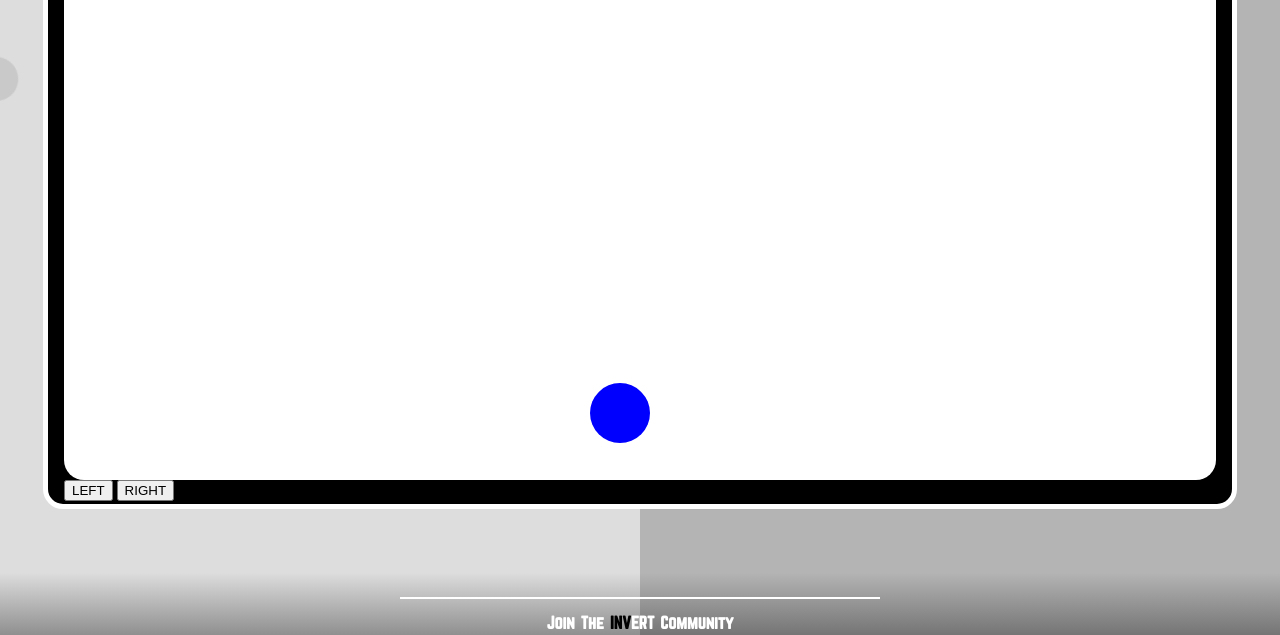
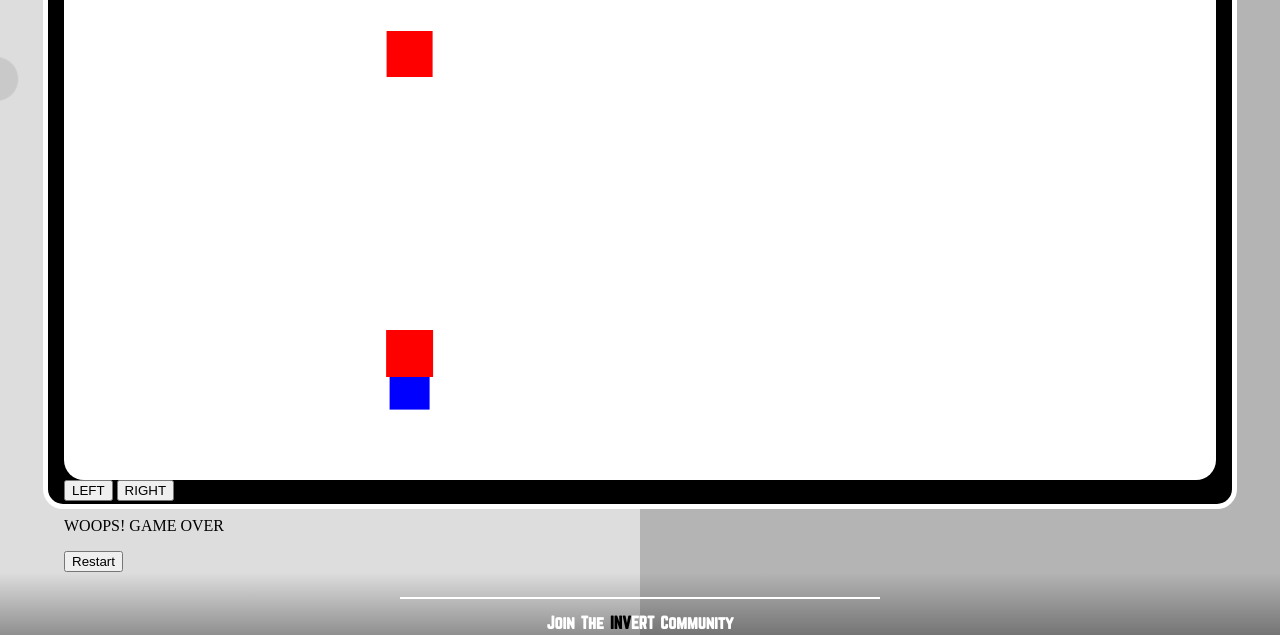
Before and after one commit to zimmal-adnan/game-website, a plain HTML site: page html-files/game.html in a window 1280 px wide. Both pictures are taken after a click on the button "LEFT". Shown: the part 567-1202 px from the top of the page. Drawn offline with Linux system fonts and the light colour scheme.

Commit message:
Added basic obstacles

```diff
--- a/css-files/game.css
+++ b/css-files/game.css
@@ -26,3 +26,7 @@
     display: block;
     border-radius: 20px;
 }
+
+.game-over{
+    opacity: 0;
+}
--- a/game.js
+++ b/game.js
@@ -6,46 +6,136 @@ document.addEventListener("DOMContentLoaded", () => {
     canvas.width = container.clientWidth;
     canvas.height = container.clientHeight;
 
+    let gameOver = false;
 
     class Player{
-        constructor(x, y, radius, color, speedX){
+        constructor(x, y, width, height, color){
             this.x = x;
             this.y = y;
-            this.radius = radius;
+            this.width = width;
+            this.height = height;
             this.color = color;
         }
 
         draw(){
-            context.beginPath()
-            context.arc(this.x, this.y, this.radius, 0, Math.PI * 2, false)
             context.fillStyle = this.color;
-            context.fill();
+            context.fillRect(this.x, this.y, this.width, this.height);
 
         }
 
         move(direction){
-            const step = 20;
-            if(direction == "left"){
+            const step = canvas.width * 0.20;
+            if(direction === "left" && this.x - step >= 0){
                 this.x -= step;
             }
-            if(direction == "right"){
+            if(direction === "right" && this.x + this.width + step <= canvas.width){
                 this.x += step;
             }
-            this.update();
+        }
+    }
+
+    const playerWidth = 40;
+    const playerHeight = 40;
+    const x = (canvas.width / 2) - (playerWidth / 2);
+    const y = canvas.height * 0.85;
+    const player = new Player(x, y, playerWidth, playerHeight, 'blue');
+
+    document.getElementById('left').addEventListener('click', () => player.move("left"));
+    document.getElementById('right').addEventListener('click', () => player.move("right"));
+
+    let gameSpeed = 3;
+    const obstacles = [];
+    const laneCount = 5;
+    const laneWidth = canvas.width / laneCount;
+    let spawnTimer = 100;
+
+    class Obstacle{
+        constructor(x, y, width, height, color){
+            this.x = x;
+            this.y = y;
+            this.width = width;
+            this.height = height;
+            this.color = color;
+            this.velocityY = gameSpeed;
         }
 
         update(){
-            context.clearRect(0, 0, canvas.width, canvas.height);
+            this.y += this.velocityY;
             this.draw();
+        }
+
+        draw(){
+            context.fillStyle = this.color;
+            context.fillRect(this.x, this.y, this.width, this.height);
         }
     }
 
-    const x = canvas.width / 2;
-    const y = canvas.height / 1.1;
+    function RandomIntInRange(min, max){
+        return Math.round(Math.random() * (max - min) + min);
+    }
 
-    const player = new Player(x, y, 30, 'blue', 4);
-    player.draw();
+    function spawnObstacle(){
+        const laneIndex = Math.floor(Math.random() * laneCount);
+        let size = RandomIntInRange(40, 70);
+        const x = laneIndex * laneWidth + (laneWidth / 2) - (size / 2);
+        const y = -size;
+        const color = "red";
+        let obstacle =  new Obstacle(x, y, size, size, color);
+        obstacles.push(obstacle);
+    }
 
-    document.getElementById('left').addEventListener('click', () => player.move("left"));
-    document.getElementById('right').addEventListener('click', () => player.move("right"));
-})
+    function checkCollision(rect1, rect2){
+        return (
+            rect1.x < rect2.x + rect2.width &&
+            rect1.x + rect1.width > rect2.x &&
+            rect1.y < rect2.y + rect2.height &&
+            rect1.y + rect1.height > rect2.y
+        );
+    }
+
+    function showGameOver(){
+        if(gameOver) return;
+        gameOver = true;
+
+        const gameOverScreen = document.getElementById('game-over-screen');
+        gameOverScreen.style.opacity = 1;
+        gameOverScreen.style.pointerEvents = 'auto';
+    }
+
+
+
+    function Update(){
+        if(gameOver) return;
+
+        context.clearRect(0, 0, canvas.width, canvas.height);
+        player.draw();
+
+
+        spawnTimer--;
+        if(spawnTimer <= 0){
+            spawnObstacle();
+            spawnTimer = 100;
+        }
+
+        for (let i = obstacles.length - 1; i >= 0; i--) {
+            const obs = obstacles[i];
+            obs.update();
+            if (obs.y > canvas.height) {
+                obstacles.splice(i, 1);
+                continue;
+            }
+
+            if(checkCollision(obs, player)){
+                showGameOver();
+                return;
+            }
+        }
+        requestAnimationFrame(Update);
+    }
+
+    Update();
+
+    document.getElementById('restart').addEventListener('click', () => {
+        window.location.reload();
+    });
+});
--- a/html-files/game.html
+++ b/html-files/game.html
@@ -56,6 +56,12 @@
                     <button id = "left"> LEFT </button>
                     <button id = "right"> RIGHT </button>
                 </div>
+                <div id = "game-over-screen" class = "game-over">
+                    <p>WOOPS! GAME OVER</p>
+                    <button id = "restart">Restart</button>
+                </div>
+
+
             </div>
         </div>
     </main>
```
